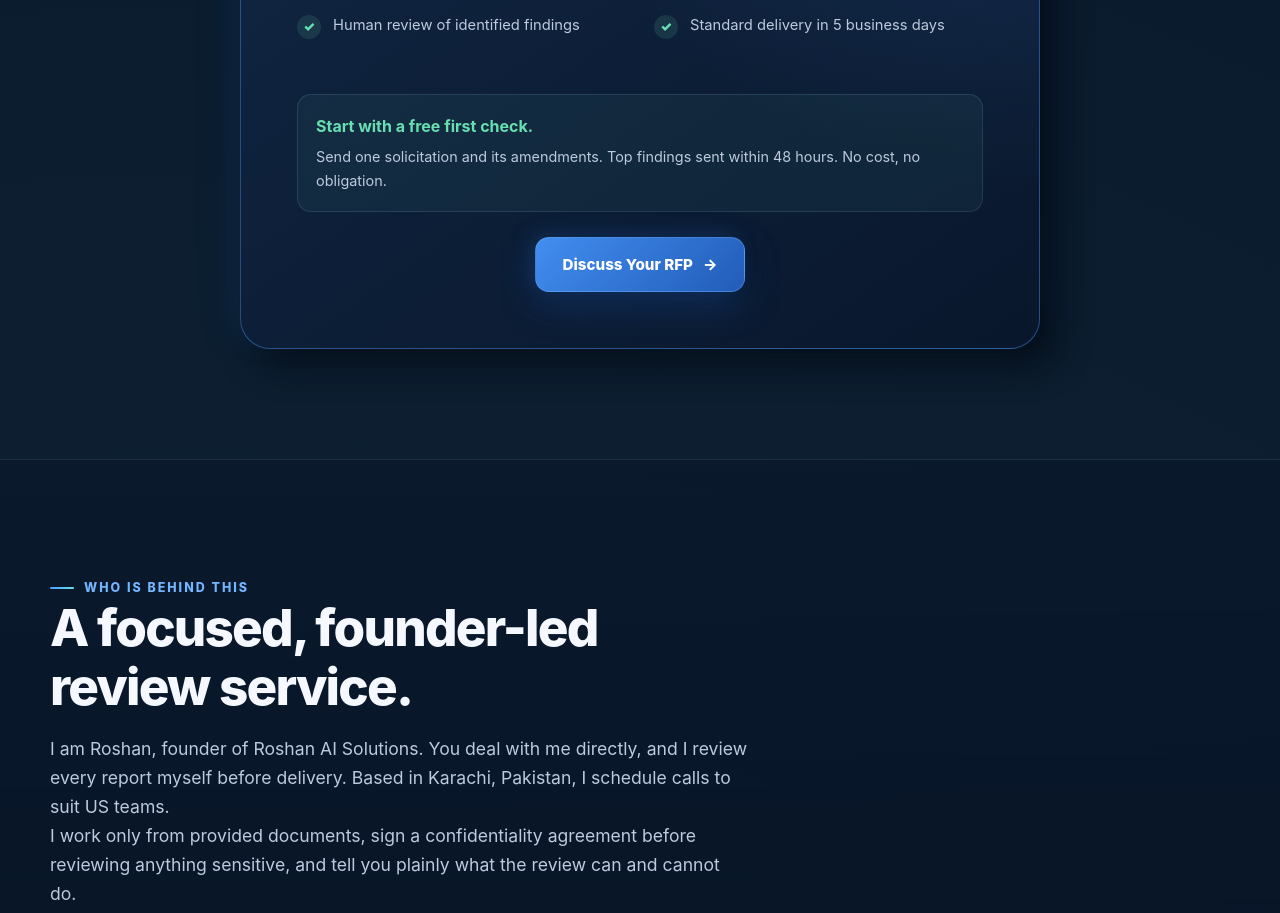
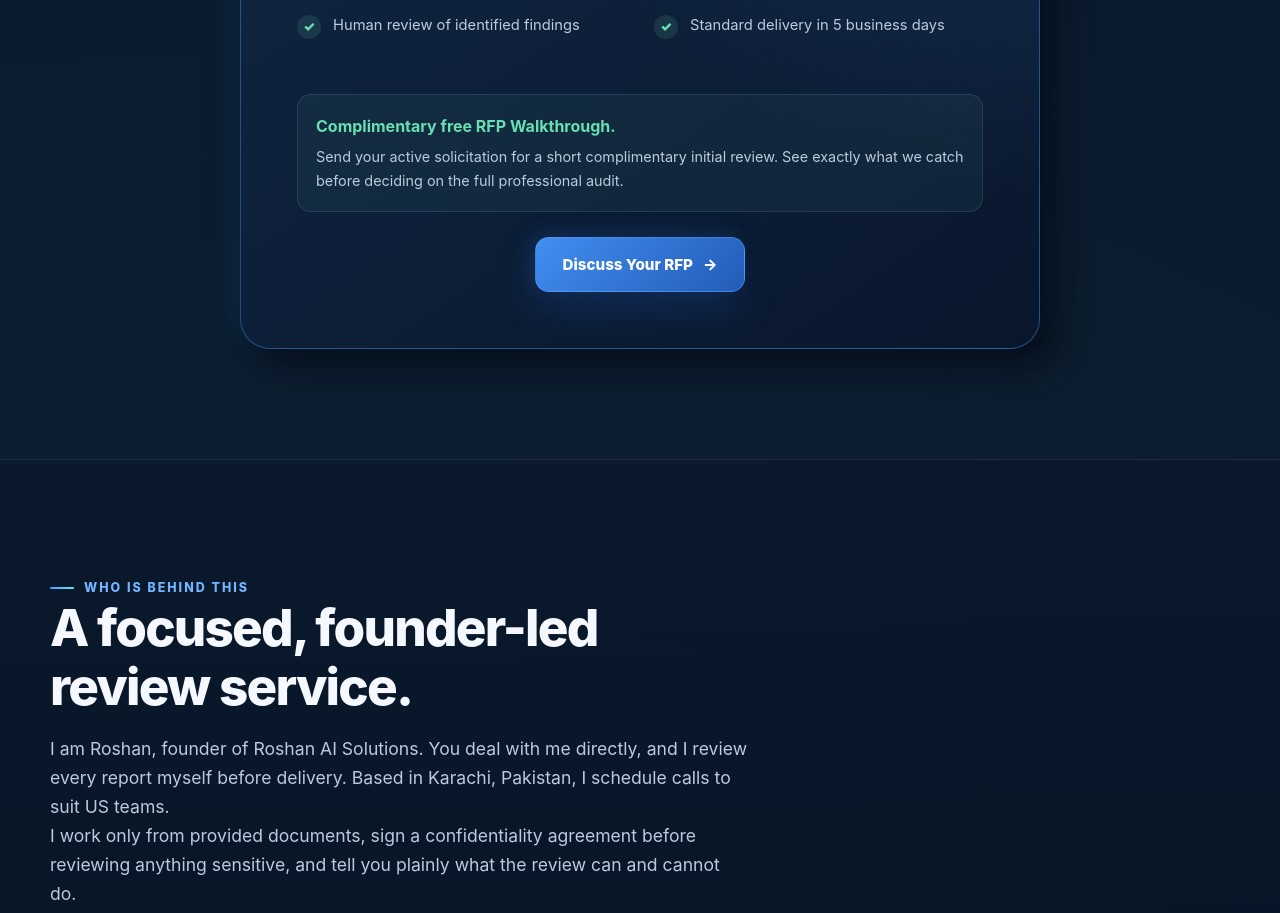
Before and after one commit to roshn4134-a11y/roshanaisolution.online, a plain HTML site: page index.html in a window 1280 px wide. Shown: the part 5455-6368 px from the top of the page. Drawn offline with Linux system fonts and the light colour scheme.

Commit message:
Change free check to complimentary RFP Walkthrough
Updated promotional text for the RFP service.

```diff
--- a/index.html
+++ b/index.html
@@ -1295,8 +1295,8 @@
           </ul>
 
           <div style="margin-top:25px; padding:18px; border:1px solid var(--border); border-radius:14px; background:rgba(104,223,176,0.06);">
-            <strong style="color:var(--green);">Start with a free first check.</strong>
-            <p style="font-size:0.9rem; margin:6px 0 0;">Send one solicitation and its amendments. Top findings sent within 48 hours. No cost, no obligation.</p>
+            <strong style="color:var(--green);">Complimentary free RFP Walkthrough.</strong>
+            <p style="font-size:0.9rem; margin:6px 0 0;">Send your active solicitation for a short complimentary initial review. See exactly what we catch before deciding on the full professional audit.</p>
           </div>
 
           <div style="margin-top:25px;" class="center">
```
